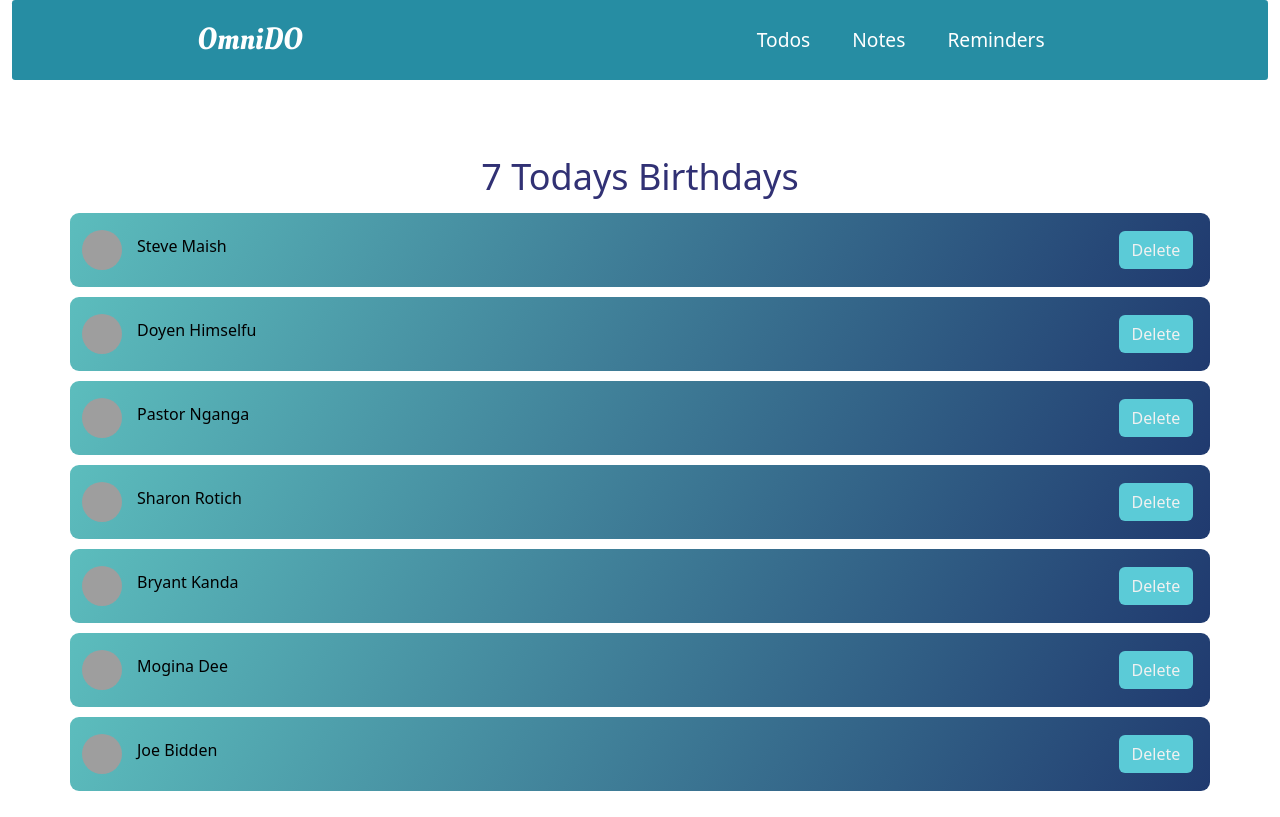
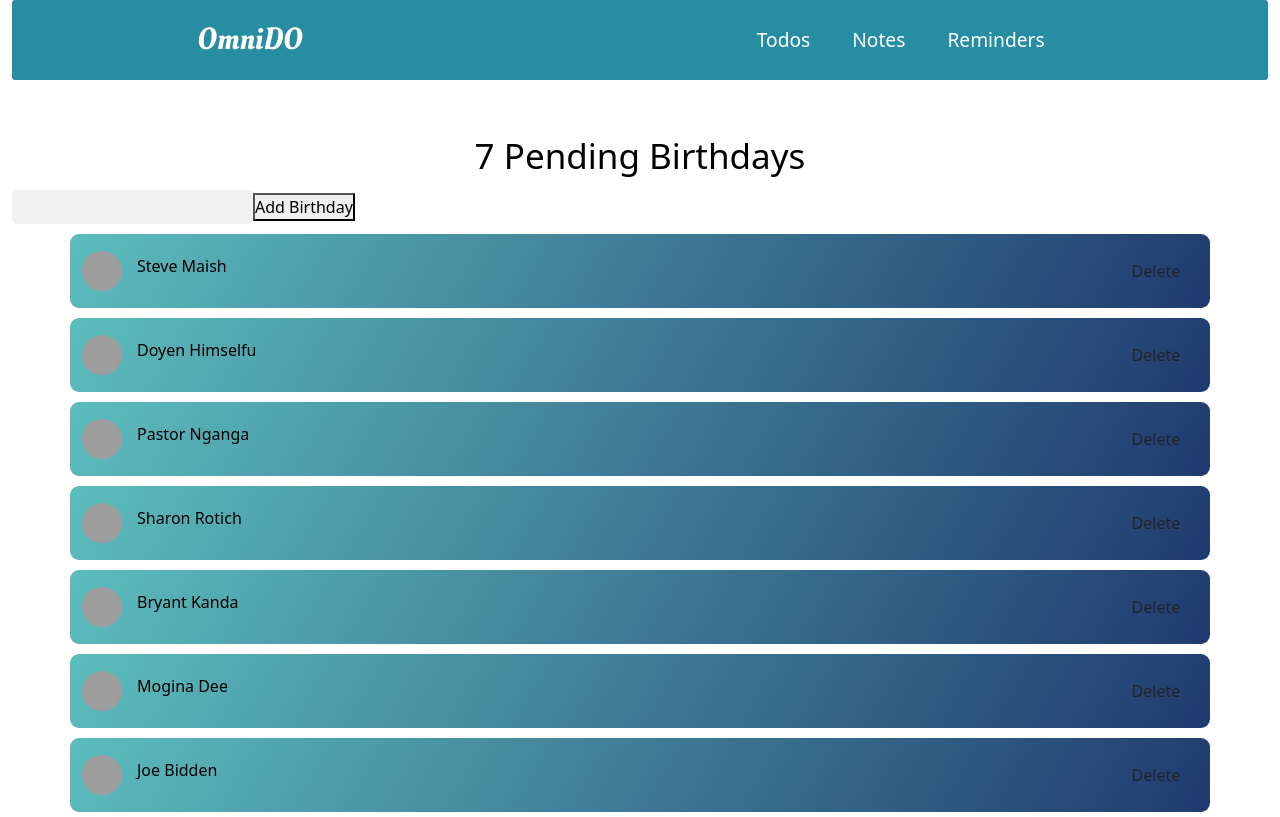
Before and after one commit to collinsmokaya28/OmniDo-Client, a React (Create React App) app: page /reminder in a window 1280 px wide. Built offline with nearby package versions, Linux system fonts and the light colour scheme; grey boxes are pictures that could not be loaded.

Commit message:
final commit

```diff
--- a/src/componets/Reminder/Reminder.js
+++ b/src/componets/Reminder/Reminder.js
@@ -3,45 +3,56 @@ import { data } from "./Birthday-data";
 import "./Reminder.css";
 
 function Reminder() {
-  const [people, setPeople] = useState(data);
+  const [people, setPeople] = useState(data)
+  const [userName, setUserName] = useState([])
 
+  const handleChange =(e)=>{setUserName(e.target.value);}
   const removePerson = (id) => {
-    let newPerson = people.filter((person) => person.id !== id);
-    setPeople(newPerson);
-  };
+    let newPerson = people.filter((person) => person.id !== id)
+    setPeople(newPerson)
+  }
 
   return (
-    <div>
+    <>
+
       <h3
         style={{
-          backgroundColor: "#fff",
-          color: "#313174",
-          textAlign: "center",
-          fontSize: "36px",
-          marginTop: "70px",
+          backgroundColor: '#fff',
+          color: '#000000',
+          textAlign: 'center',
+          fontSize: '35px',
+          marginTop: '50px'
         }}
       >
-        {people.length} Todays Birthdays
+        {people.length} Pending Birthdays
       </h3>
+      <form>
+  <label>
+    <input type="text" value={userName} required onChange={(e) => {handleChange(e)}}/>
+  </label>
+
+  <button className='button' onClick={()=>setUserName(userName)}>Add Birthday</button>
+</form>
+
       {people.map((person) => {
-        const { id, name, image } = person;
+        const { id, name, image } = person
 
         return (
-          <div className="container" key={id}>
-            <div className="avatar">
+
+          <div className='container' key={id}>
+            <div className='avatar'>
               <img src={image} alt={name} />
               <h3>{name}</h3>
             </div>
-            <div className="button">
-              <button className="btn delete" onClick={() => removePerson(id)}>
+            <div className='button'>
+              <button className='btn' onClick={() => removePerson(id)}>
                 Delete
               </button>
             </div>
           </div>
-        );
+        )
       })}
-    </div>
-  );
+    </>
+  )
 }
-
 export default Reminder;
```
